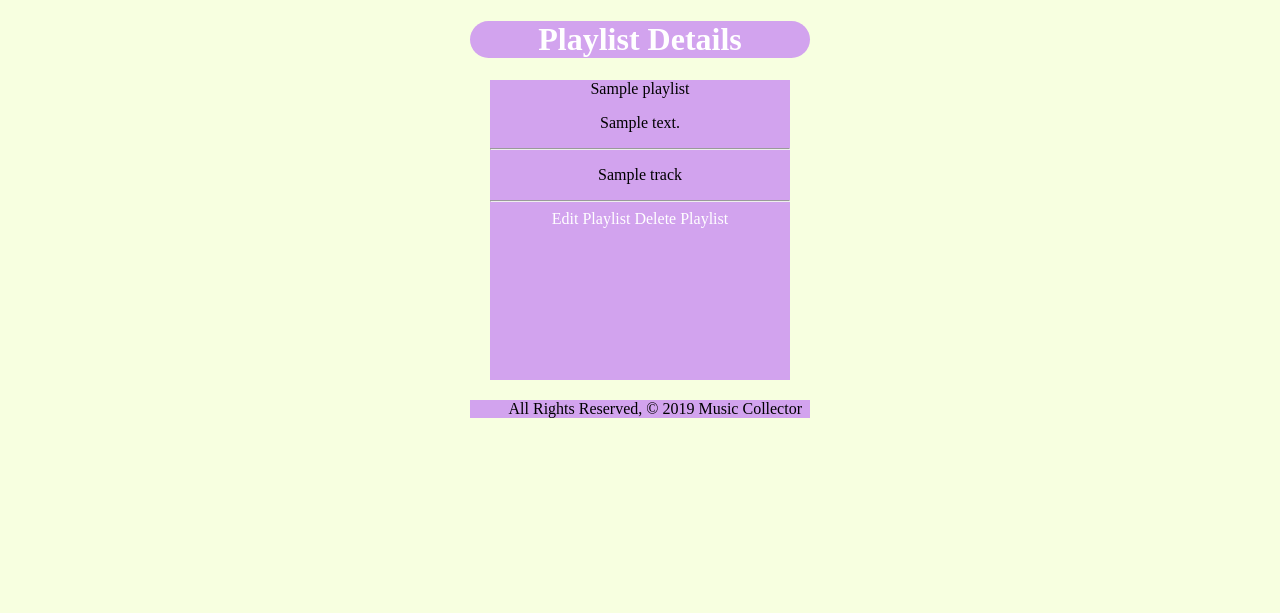
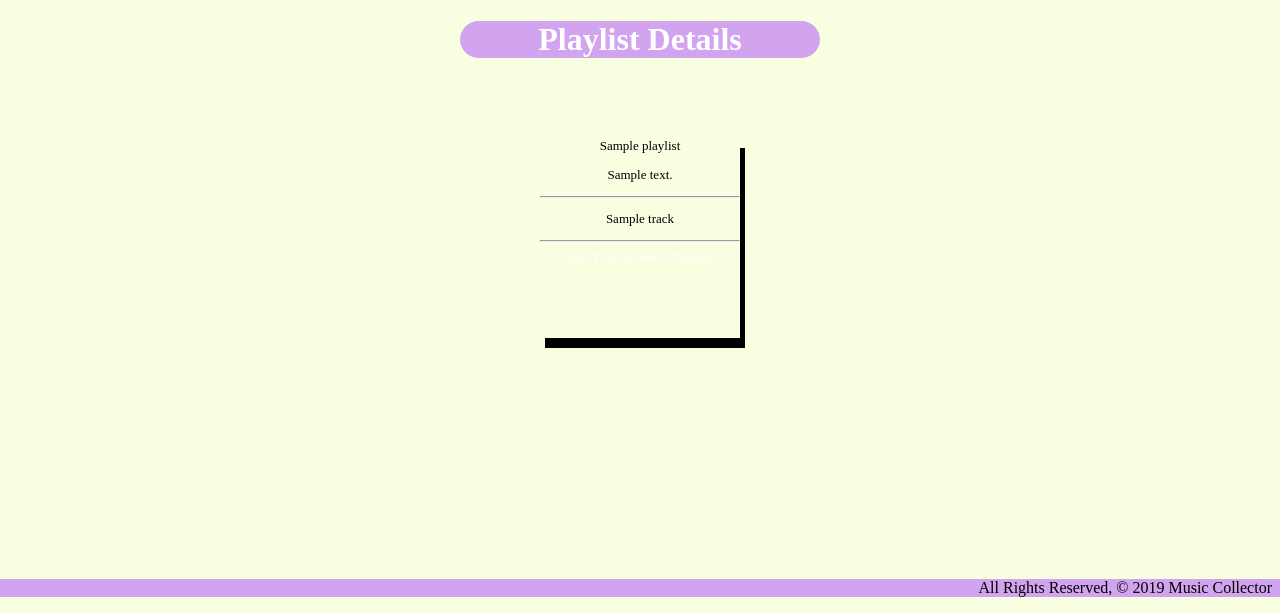
Before and after one commit to lilymbest/PyTunes, a Django app: page /mymusic/1/ in a window 1280 px wide. Shown: the part 203-816 px from the top of the page. Run offline with Django 3.2, Linux system fonts and the light colour scheme; a user stored in the database is signed in; tables that the repository leaves empty hold one stand-in row (values such as "Sample post").

Commit message:
css shadow

```diff
--- a/main_app/static/css/style.css
+++ b/main_app/static/css/style.css
@@ -10,7 +10,10 @@
 }
 
 footer {
-    padding-top: 0;
+    position:fixed;
+    left: 0;
+    bottom: 0;
+    width: 100%;
     text-align: right;
     background-color: #d2a3ee;
 }
@@ -88,11 +91,12 @@
 }
 
 div.card {
-    background-color: #d2a3ee;
+    box-shadow:5px 10px;
     text-align: center;
-    margin: 20px;
-    width: 300px;
-    height: 300px;
+    margin: 80px;
+    width: 200px;
+    height: 200px;
+    font-size:small;
 }
 
 h1 {
```
